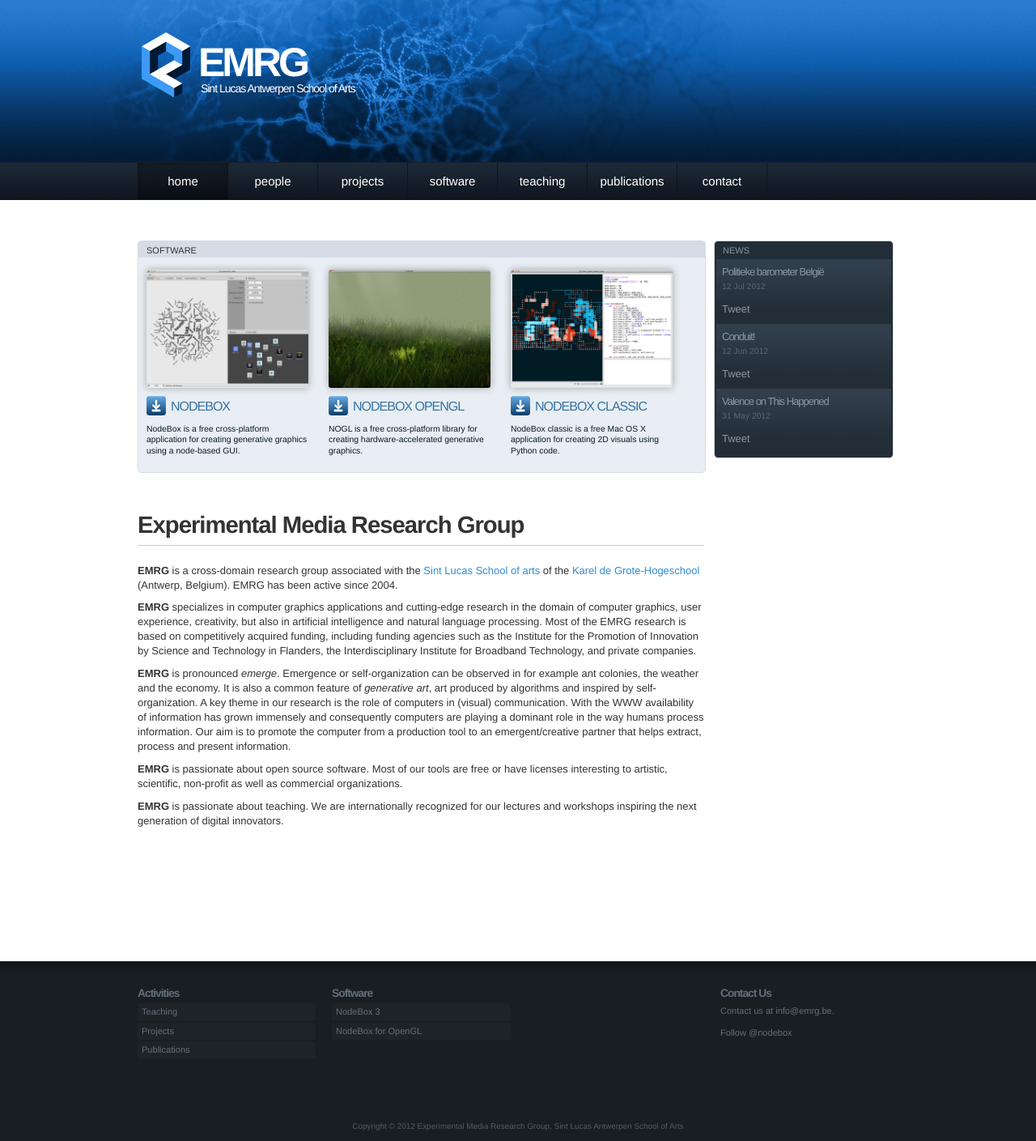
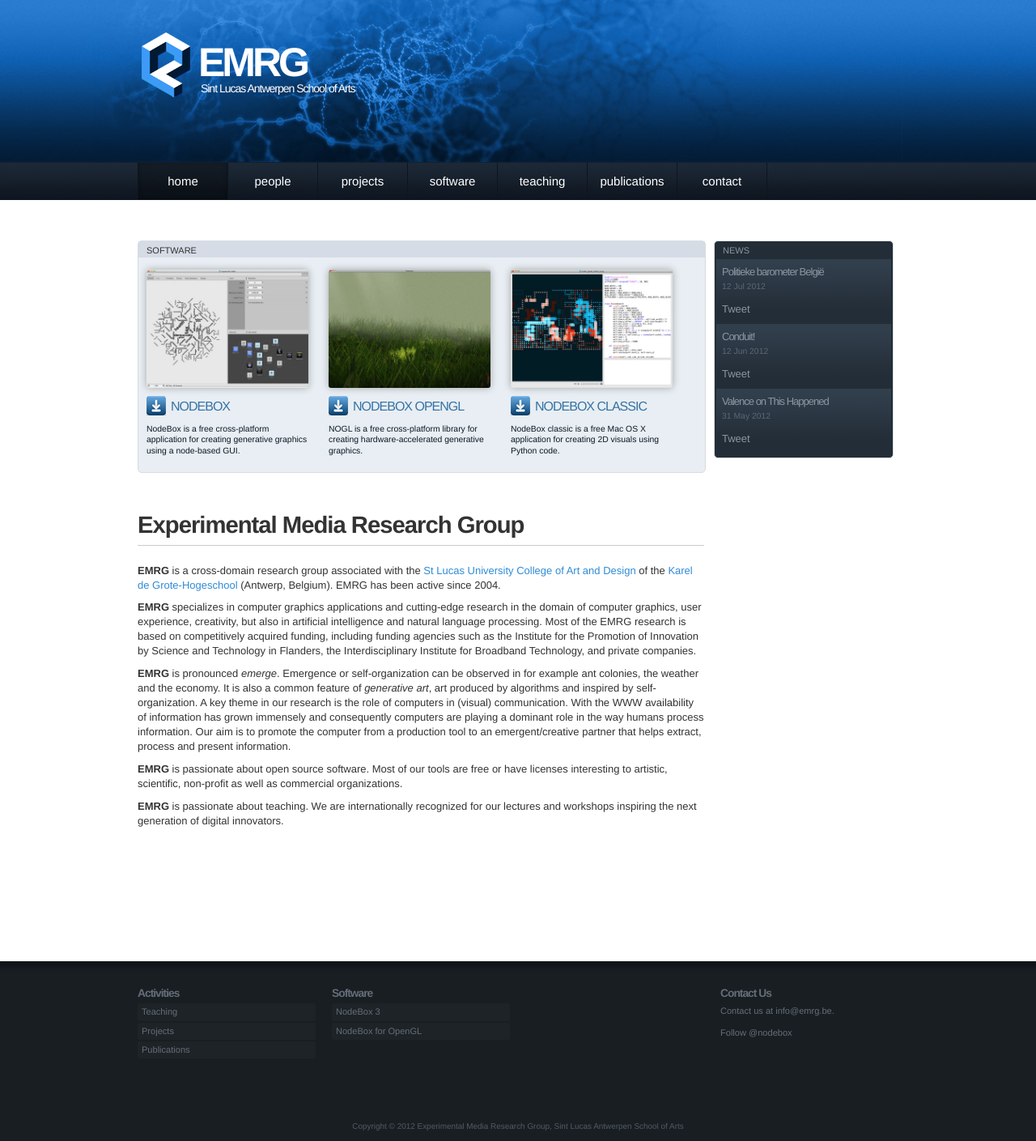
Before and after one commit to nodebox/emrg.be, a Jekyll site: the page built from index.md, in a window 1280 px wide. Shown: the whole page at 81% size. Built offline with Jekyll 4.4.1, drawn with Linux system fonts in a browser that asks for light colours; nearby versions of some CDN libraries; comment, search, counter and statistics services are not loaded.

Commit message:
St Lucas name
Change to St Lucas University College of Art and Design

```diff
--- a/index.md
+++ b/index.md
@@ -3,7 +3,7 @@
 section: home
 title: Experimental Media Research Group
 ---
-**EMRG** is a cross-domain research group associated with the [Sint Lucas School of arts](http://www.sintlucasantwerpen.be/) of the [Karel de Grote-Hogeschool](http://www.kdg.be) (Antwerp, Belgium). EMRG has been active since 2004.
+**EMRG** is a cross-domain research group associated with the [St Lucas University College of Art and Design](http://www.sintlucasantwerpen.be/) of the [Karel de Grote-Hogeschool](http://www.kdg.be) (Antwerp, Belgium). EMRG has been active since 2004.
 
 **EMRG** specializes in computer graphics applications and cutting-edge research in the domain of computer graphics, user experience, creativity, but also in artificial intelligence and natural language processing. Most of the EMRG research is based on competitively acquired funding, including funding agencies such as the Institute for the Promotion of Innovation by Science and Technology in Flanders, the Interdisciplinary Institute for Broadband Technology, and private companies.
 
```
